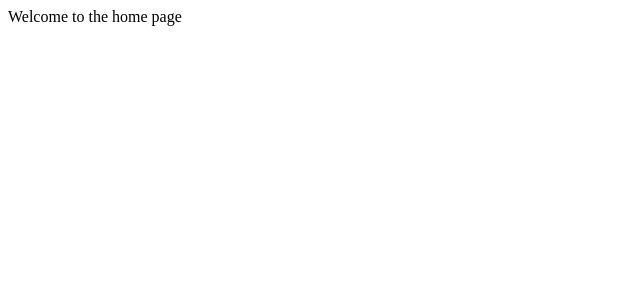
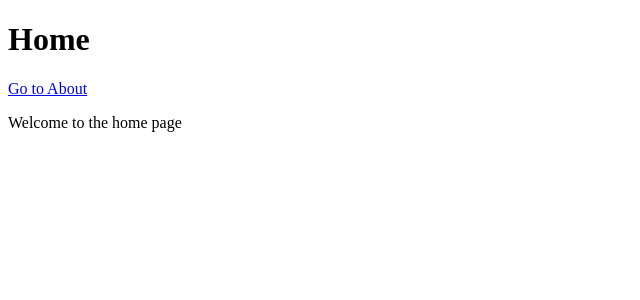
Before and after one commit to tienpham94/next-portfolio, a Next.js app: page / in a window 1280 px wide. Shown: the top 300 px of the page, without its empty margins (0-640 px from the left). Built offline with nearby package versions, Linux system fonts and the light colour scheme.

Commit message:
update home

```diff
--- a/pages/index.js
+++ b/pages/index.js
@@ -1,5 +1,15 @@
+import Link from "next/link"
+
 // OUT OF THE BOX: HOT RELOADING
 
-const Index = () => <div>Welcome to the home page</div>
+const Index = () => (
+  <div>
+    <h1>Home</h1>
+    <Link href="/about">
+      <a>Go to About</a>
+    </Link>
+    <p>Welcome to the home page</p>
+  </div>
+)
 
 export default Index
```
